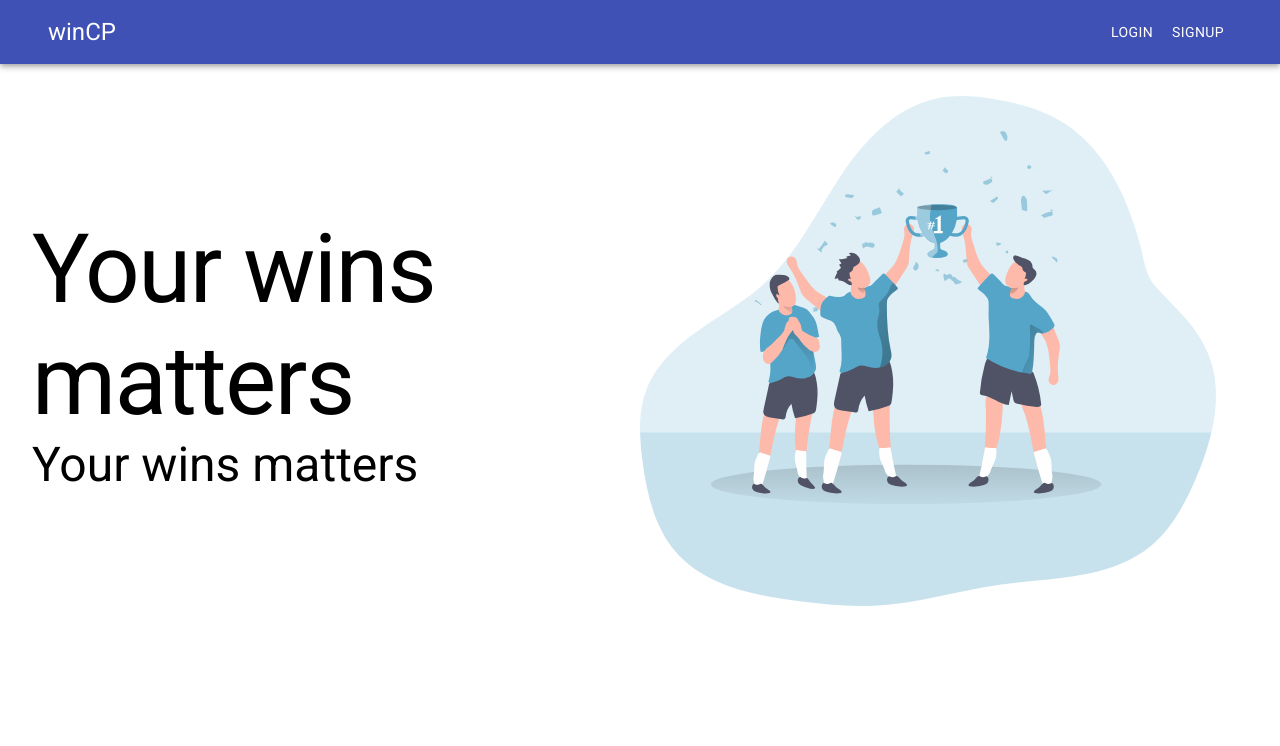
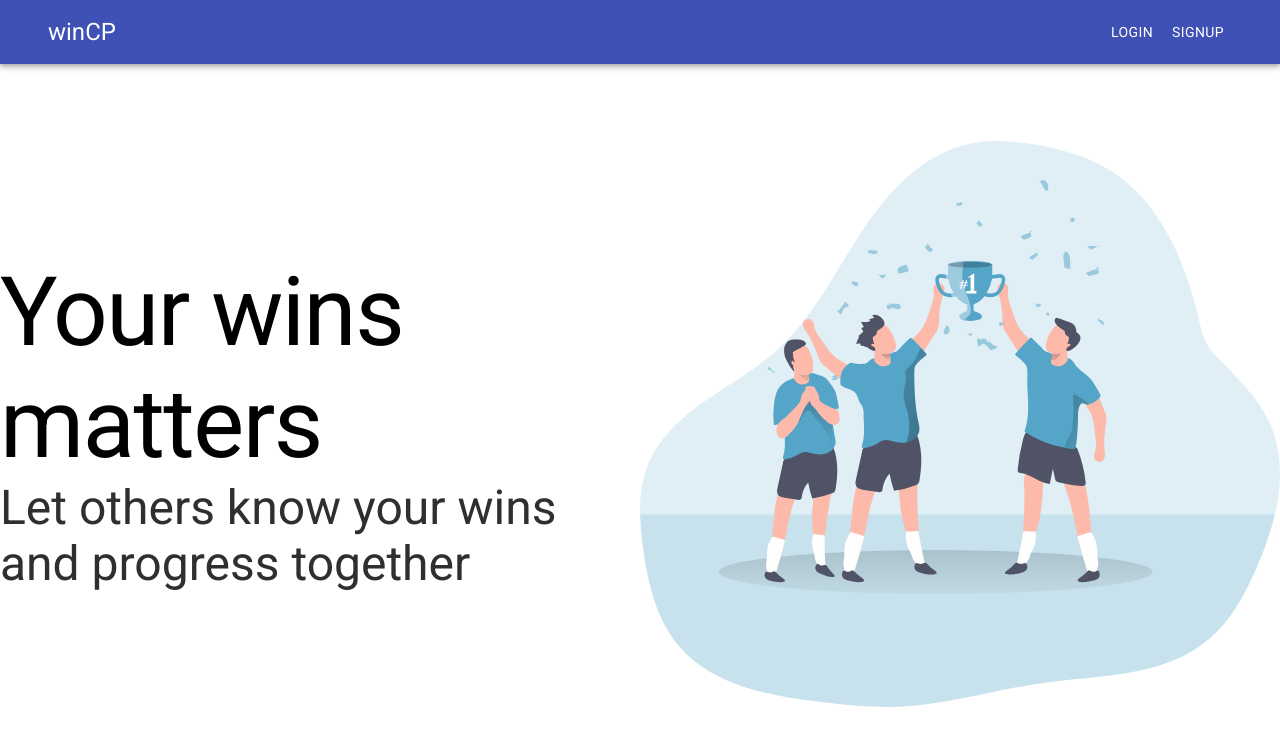
Before and after one commit to sairajchouhan/winCP-frontend, a React (Create React App) app: page / in a window 1280 px wide. Shown: the top 746 px of the page. Built offline with nearby package versions, Linux system fonts and the light colour scheme; no server answers.

Commit message:
added a decent landing pafe

```diff
--- a/src/pages/LandingPage.js
+++ b/src/pages/LandingPage.js
@@ -9,10 +9,32 @@ import { Container, makeStyles, Typography } from '@material-ui/core';
 
 const useStyles = makeStyles((theme) => ({
   container: {
-    marginTop: theme.spacing(4),
+    maxWidth: '1400px',
+    margin: '0 auto',
+
+    height: '90vh',
+    display: 'flex',
   },
-  leftContainer: {
-    padding: theme.spacing(4),
+  left: {
+    width: '50%',
+    height: '100%',
+    display: 'flex',
+    flexDirection: 'column',
+    justifyContent: 'center',
+    alignItems: 'center',
+  },
+  right: {
+    width: '50%',
+    height: '100%',
+    display: 'flex',
+    justifyContent: 'center',
+    alignItems: 'center',
+  },
+  img: {
+    width: '100%',
+  },
+  subheading: {
+    color: '#2f2f2f',
   },
 }));
 
@@ -24,26 +46,18 @@ const PageLanding = () => {
   }
 
   return (
-    <div>
-      <Grid container className={classes.container}>
-        <Grid
-          item
-          xs={12}
-          md={6}
-          container
-          justify='center'
-          alignItems='center'
-          direction='column'
-        >
-          <div className={classes.leftContainer}>
-            <Typography variant='h1'>Your wins matters</Typography>
-            <Typography variant='h3'>Your wins matters</Typography>
-          </div>
-        </Grid>
-        <Grid item xs={12} md={6}>
-          <img style={{ width: '90%' }} src={winSvg} alt='' />
-        </Grid>
-      </Grid>
+    <div className={classes.container}>
+      <div className={classes.left}>
+        <Typography variant='h1' className={classes.heading}>
+          Your wins matters
+        </Typography>
+        <Typography variant='h3' className={classes.subheading}>
+          Let others know your wins and progress together
+        </Typography>
+      </div>
+      <div className={classes.right}>
+        <img src={winSvg} alt='' className={classes.img} />
+      </div>
     </div>
   );
 };
```
